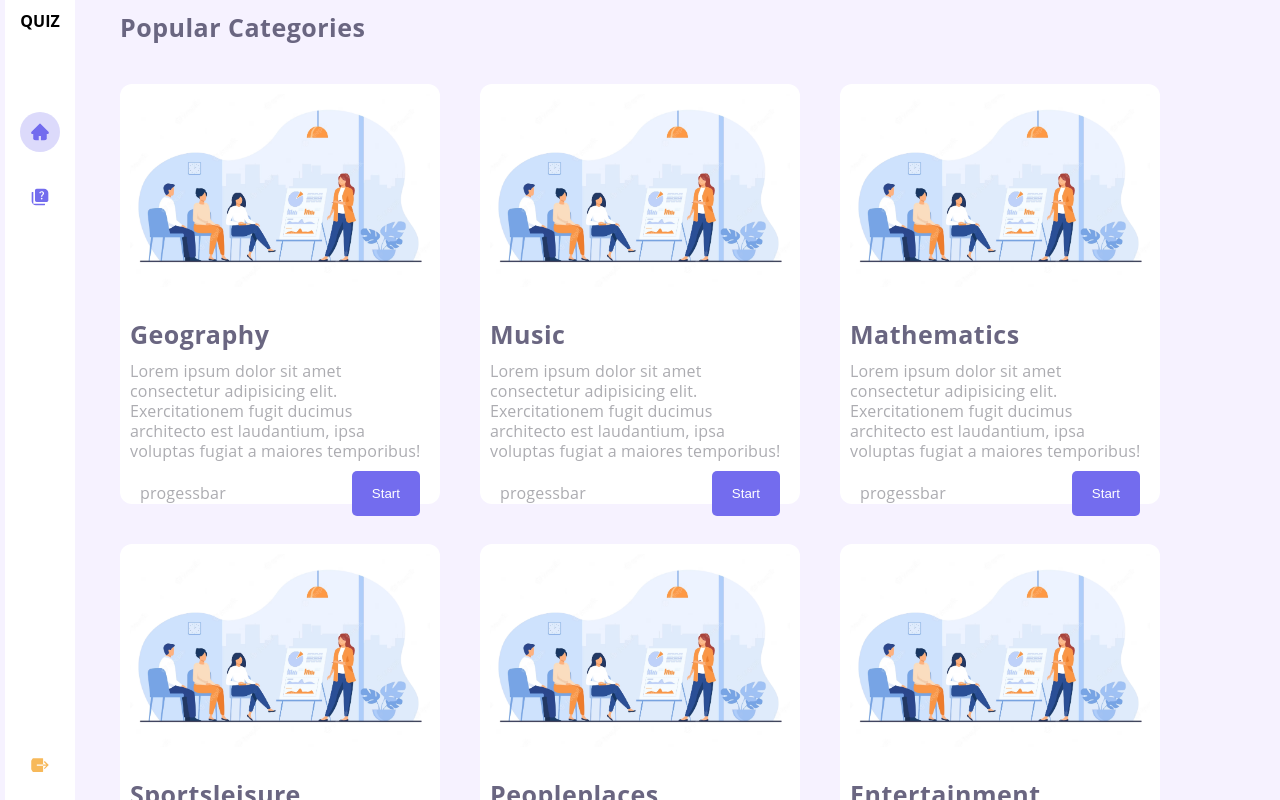
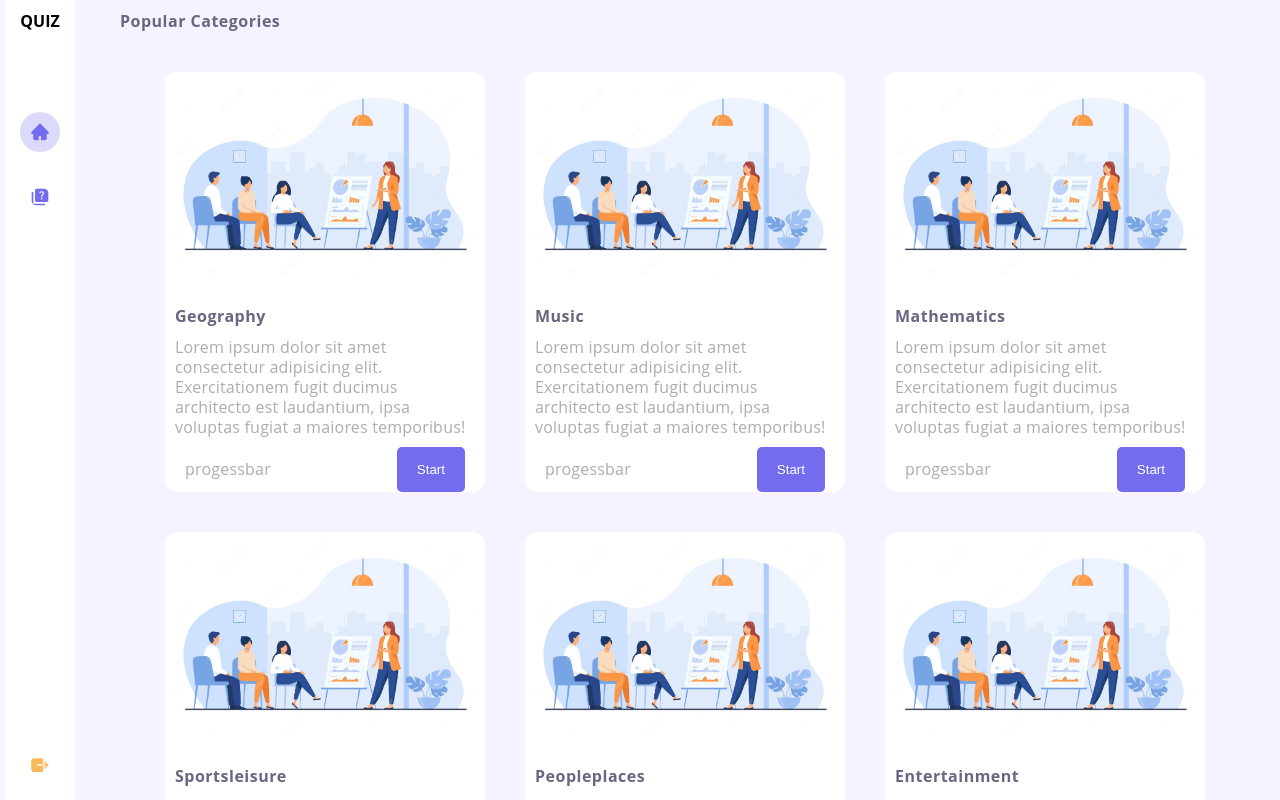
Before and after one commit to PrtHub/Quiz-app, a React (Vite) app: page / in a window 1280 px wide. Shown: the top 800 px of the page. Built offline with nearby package versions, Linux system fonts and the light colour scheme.

Commit message:
css updated

```diff
--- a/src/pages/Home/style.css
+++ b/src/pages/Home/style.css
@@ -11,7 +11,7 @@
 
 .home h1 {
     color: var(--color-gray);
-    font-size: 25px;
+    font-size: 16px;
     letter-spacing: 0.5px;
 }
 
@@ -21,7 +21,7 @@
 
     display: flex;
     align-items: flex-start;
-    justify-content:flex-start;
+    justify-content: center;
     flex-wrap: wrap;
     gap: 40px
 }
```
